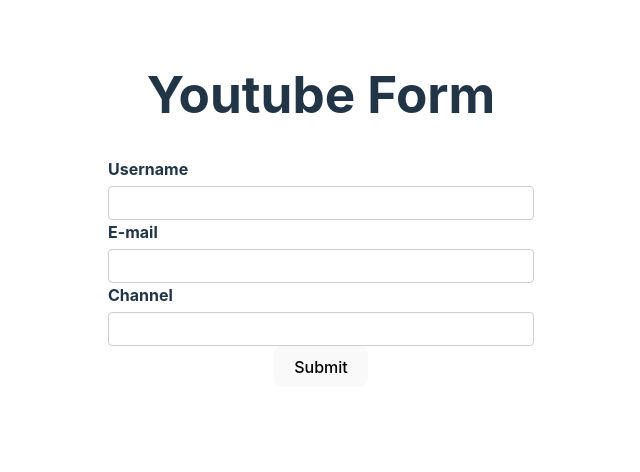
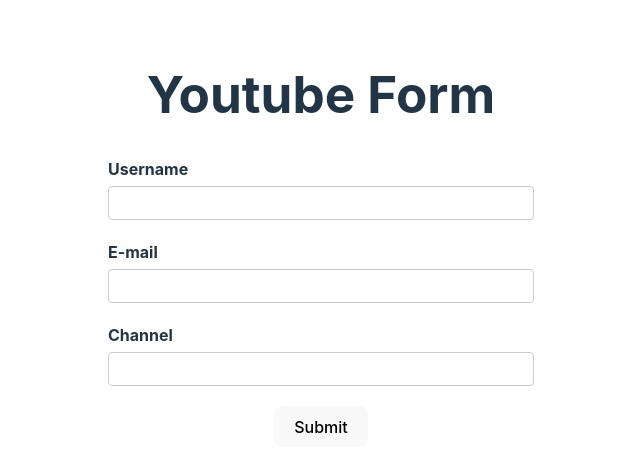
Before and after one commit to limmxc1/rhf-demo-by-Codevolution, a React (Vite) app: page / in a window 1280 px wide. Shown: the top 472 px of the page, without its empty margins (319-959 px from the left). Built offline with nearby package versions, Linux system fonts and the light colour scheme.

Commit message:
Display Error Messages

```diff
--- a/src/components/YoutubeForm.jsx
+++ b/src/components/YoutubeForm.jsx
@@ -4,8 +4,10 @@
 export const YoutubeForm = () => {
 
 	const form = useForm()
-	const { register, control, handleSubmit } = form
-
+	const { register, control, handleSubmit, formState } = form
+	// formState contains numerous about the form's state, including those shown in rhf-dev-tools
+	const { errors } = formState
+	// console.log(errors) // returns an object whose properties depends on number of inputs with validation error
 	const onSubmit = (data) => {
 		console.log('Form submitted', data)
 	}
@@ -13,7 +15,8 @@
 	return (
 		<div>
 			<h1>Youtube Form</h1>
-			<form onSubmit={handleSubmit(onSubmit)} noValidate> {/* blocks browser validation, lets rhf do the validation */}
+			<form onSubmit={handleSubmit(onSubmit)} noValidate>
+				<div className='form-control'>
 					<label htmlFor="username">Username</label>
 					<input
 						type="text"
@@ -23,8 +26,11 @@
 								value: true,
 								message: "Username is required"
 							},
-					})} // examples of some of the HTML validation rules supported by rhf
+						})}
 					></input>
+					<p className="error">{errors.username?.message}</p> {/* '?' indicates optional chaining, if errors.username is true */}
+				</div>
+				<div className='form-control'>
 					<label htmlFor="email">E-mail</label>
 					<input
 						type="email"
@@ -34,14 +40,24 @@
 								value: /^[a-zA-Z0-9.!#$%&'*+/=?^_`{|}~-]+@[a-zA-Z0-9-]+(?:\.[a-zA-Z0-9-]+)*$/,
 								message: 'Invalid email format',
 							},
-					})} // examples of some of the HTML validation rules supported by rhf
+						})}
 					></input>
+					<p className="error">{errors.email?.message}</p>
+				</div>
+				<div className='form-control'>
 					<label htmlFor="channel">Channel</label>
 					<input
 						type="text"
 						id="channel"
-					{...register('channel', {required: "Channel is required"})}
+						{...register('channel', {
+							required: {
+								value: true,
+								message: "Channel is required"
+							},
+						})}
 					></input>
+					<p className="error">{errors.channel?.message}</p>
+				</div>
 				<button>Submit</button>
 			</form>
 			<DevTool control={control} />
```
Lines whose indentation alone changed are shown as unchanged.
